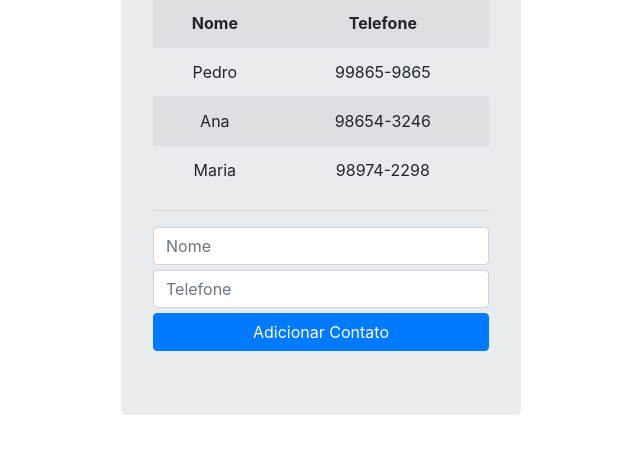
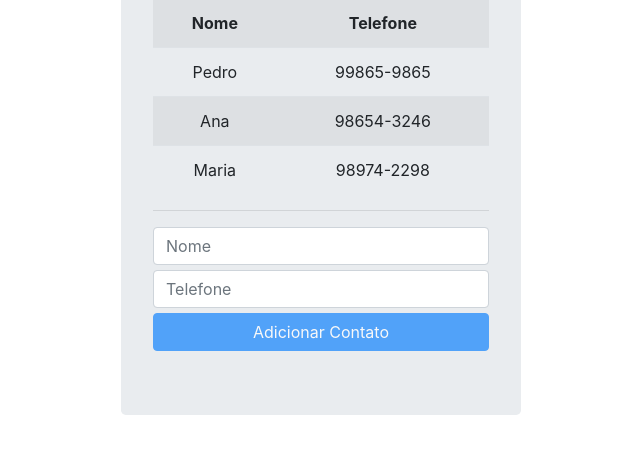
Before and after one commit to tadeuespindolapalermo/ListaTelefonicaAngularJS, a plain HTML site: page index.html in a window 1280 px wide. Shown: the part 173-626 px from the top of the page, without its empty margins (319-959 px from the left). Drawn offline with nearby package versions, Linux system fonts and the light colour scheme.

Commit message:
Incluído recurso ng-disabled que permite adicionar contato somente com os campos nome e telefone preenchidos.

```diff
--- a/index.html
+++ b/index.html
@@ -59,8 +59,7 @@
             <hr />
             <input class="form-control" type="text" ng-model="contato.nome" placeholder="Nome" />
             <input class="form-control" type="text" ng-model="contato.telefone" placeholder="Telefone"/>
-            <button class="btn btn-primary btn-block" ng-click="adicionarContato(contato)">Adicionar Contato</button>
-            {{ contato }}
+            <button class="btn btn-primary btn-block" ng-click="adicionarContato(contato)" ng-disabled="!contato.nome || !contato.telefone">Adicionar Contato</button>
         </div>
     </body>
 </html>
```
